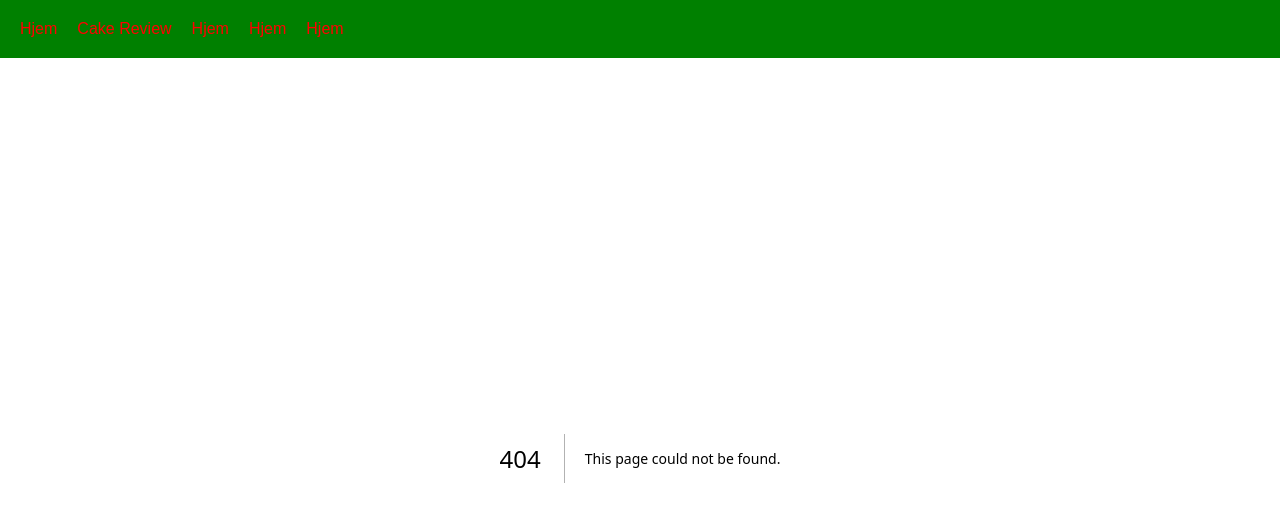
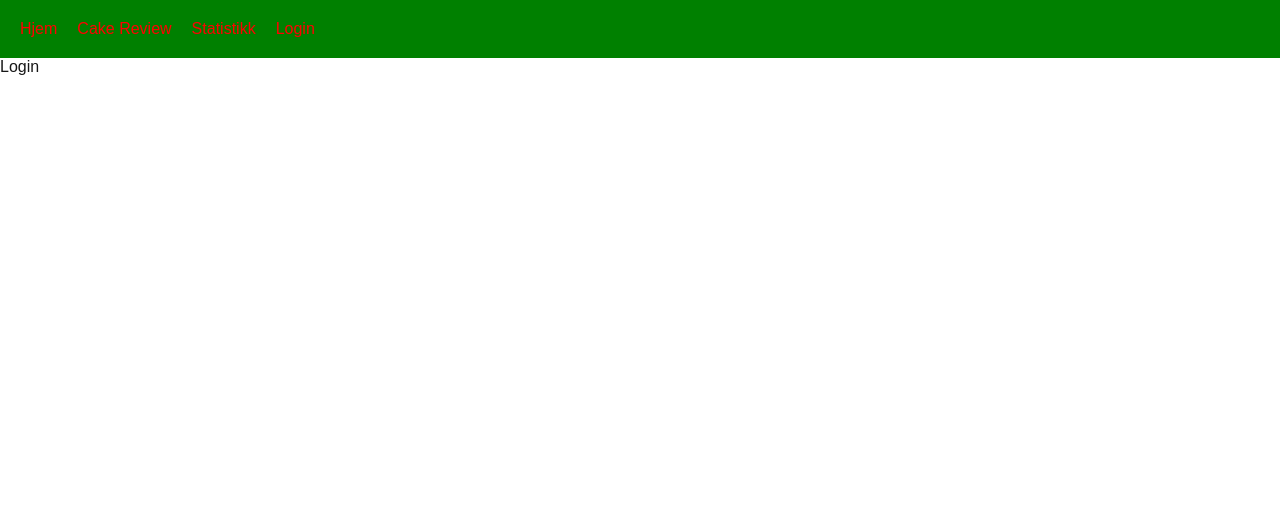
Before and after one commit to vevcom/kakemeister, a Next.js app: page /Login_page in a window 1280 px wide. Before the commit this address had no page. Shown: the top 522 px of the page. Built offline with nearby package versions, Linux system fonts and the light colour scheme.

Commit message:
sjette steg til bra navbar

```diff
--- /dev/null
+++ b/src/app/Login_page/page.tsx
@@ -0,0 +1,9 @@
+
+
+export default function Login() {
+    return(
+        <div>
+            Login
+        </div>
+    )
+}
--- a/src/app/Navbar/page.tsx
+++ b/src/app/Navbar/page.tsx
@@ -7,9 +7,8 @@ export default function Nav() {
             <ol className={styles.navbar}>
                 <li className={styles.header_item}><Link href="/">Hjem</Link></li>
                 <li className={styles.header_item}><Link href="/Cake_review">Cake Review</Link></li>
-                <li className={styles.header_item}><Link href="/">Hjem</Link></li>
-                <li className={styles.header_item}><Link href="/">Hjem</Link></li>
-                <li className={styles.header_item}><Link href="/">Hjem</Link></li>
+                <li className={styles.header_item}><Link href="/Statistikk">Statistikk</Link></li>
+                <li className={styles.header_item}><Link href="/Login_page">Login</Link></li>
             </ol>
         </div>
     )
```
Also changed, not shown: src/app/Statistikk/page.tsx (added, +9 -0 lines).
